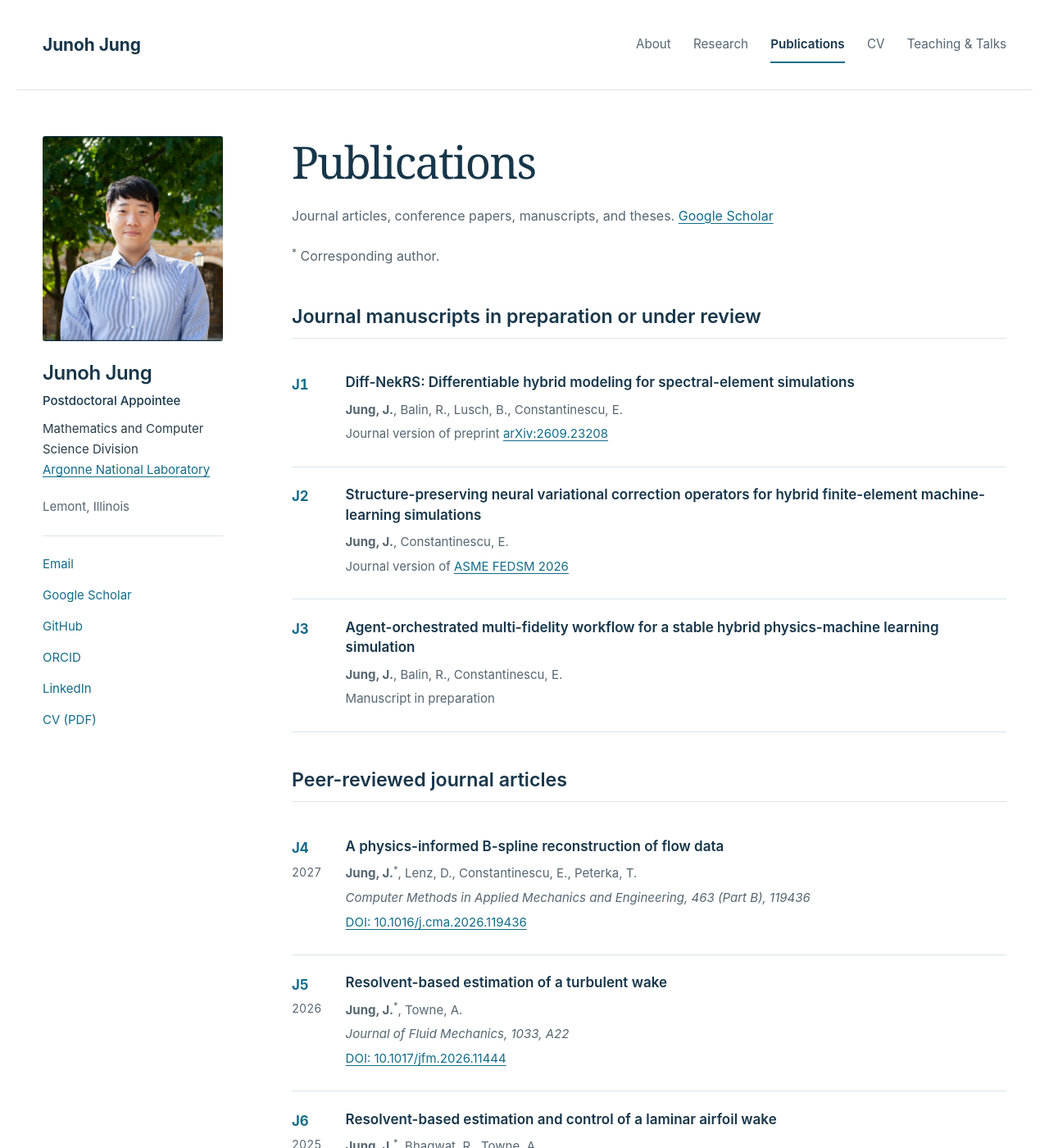
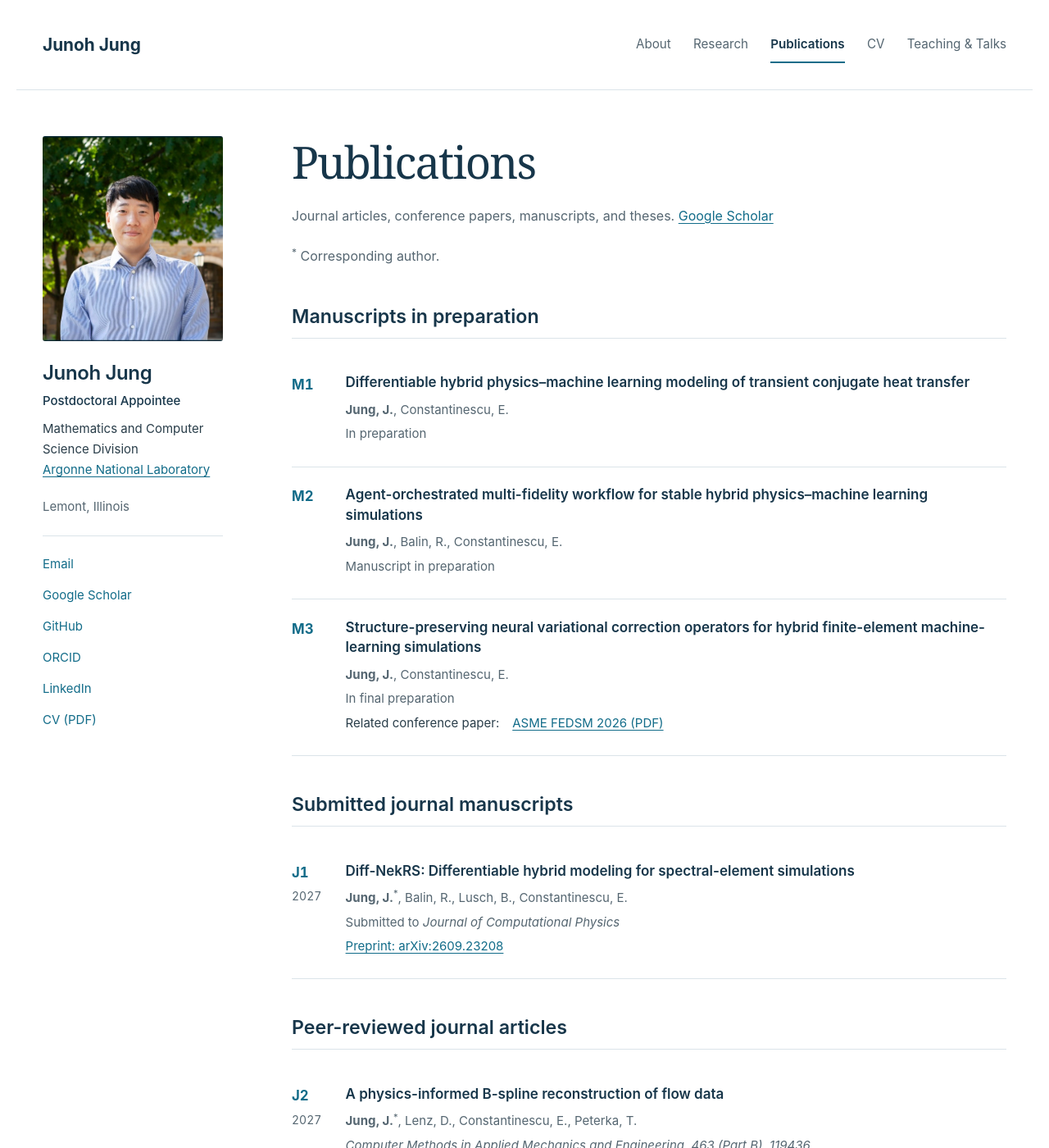
Before and after one commit to junohjung/junohjung.github.io, a Jekyll site: the page built from _pages/publications.md, in a window 1280 px wide and 1400 px high. Shown: the whole window at 82% size. Built offline with Jekyll 4.4.1, drawn with Linux system fonts in a browser that asks for light colours; some of the changed text lies outside the part shown.

Commit message:
Update public CV and research citations to October 28 revision

```diff
--- a/_includes/author-profile.html
+++ b/_includes/author-profile.html
@@ -1,4 +1,4 @@
 <div class="profile">
 {% if site.author.avatar %}<img class="profile-photo" src="{{ site.author.avatar | prepend: '/images/' | relative_url }}" alt="Junoh Jung" width="220" height="250">{% else %}<div class="profile-monogram" aria-hidden="true">JJ</div>{% endif %}
 <h2>Junoh Jung</h2><p class="profile-role">Postdoctoral Appointee</p><p>Mathematics and Computer Science Division<br><a href="https://www.anl.gov/profile/junoh-jung">Argonne National Laboratory</a></p><p class="profile-location">Lemont, Illinois</p>
-<ul class="profile-links"><li><a href="mailto:jjung@anl.gov">Email</a></li><li><a href="https://scholar.google.com/citations?user=CN8U92sAAAAJ">Google Scholar</a></li><li><a href="https://github.com/junohjung">GitHub</a></li><li><a href="https://orcid.org/0000-0003-0962-3127">ORCID</a></li><li><a href="https://www.linkedin.com/in/junoh-j/">LinkedIn</a></li><li><a href="{{ '/files/CV_Jung_2026-10-16_public.pdf' | relative_url }}">CV (PDF)</a></li></ul></div>
+<ul class="profile-links"><li><a href="mailto:jjung@anl.gov">Email</a></li><li><a href="https://scholar.google.com/citations?user=CN8U92sAAAAJ">Google Scholar</a></li><li><a href="https://github.com/junohjung">GitHub</a></li><li><a href="https://orcid.org/0000-0003-0962-3127">ORCID</a></li><li><a href="https://www.linkedin.com/in/junoh-j/">LinkedIn</a></li><li><a href="{{ '/files/CV_Junoh_Jung_2026-10-28_public.pdf' | relative_url }}">CV (PDF)</a></li></ul></div>
--- a/_pages/publications.md
+++ b/_pages/publications.md
@@ -9,41 +9,55 @@ excerpt: "Junoh Jung's publications in computational fluid dynamics, scientific
 
 <p class="section-intro"><sup>*</sup> Corresponding author.</p>
 
-<span id="manuscripts-in-preparation" aria-hidden="true"></span>
+<h2 id="manuscripts-in-preparation">Manuscripts in preparation</h2>
 
-<h2 id="journal-manuscripts">Journal manuscripts in preparation or under review</h2>
+<article class="publication" id="transient-conjugate-heat-transfer">
+  <div class="pub-year"><strong class="pub-number">M1</strong></div>
+  <div>
+    <h3>Differentiable hybrid physics–machine learning modeling of transient conjugate heat transfer</h3>
+    <p class="pub-authors"><strong>Jung, J.</strong>, Constantinescu, E.</p>
+    <p class="pub-venue">In preparation</p>
+  </div>
+</article>
 
-<article class="publication" id="in-preparation-2">
-  <div class="pub-year"><strong class="pub-number">J1</strong></div>
+<article class="publication" id="in-preparation-1">
+  <div class="pub-year"><strong class="pub-number">M2</strong></div>
   <div>
-    <h3>Diff-NekRS: Differentiable hybrid modeling for spectral-element simulations</h3>
-    <p class="pub-authors"><strong>Jung, J.</strong>, Balin, R., Lusch, B., Constantinescu, E.</p>
-    <p class="pub-venue">Journal version of preprint <a href="https://arxiv.org/abs/2609.23208">arXiv:2609.23208</a></p>
+    <h3>Agent-orchestrated multi-fidelity workflow for stable hybrid physics–machine learning simulations</h3>
+    <p class="pub-authors"><strong>Jung, J.</strong>, Balin, R., Constantinescu, E.</p>
+    <p class="pub-venue">Manuscript in preparation</p>
   </div>
 </article>
 
 <article class="publication" id="in-preparation-3">
-  <div class="pub-year"><strong class="pub-number">J2</strong></div>
+  <div class="pub-year"><strong class="pub-number">M3</strong></div>
   <div>
     <h3>Structure-preserving neural variational correction operators for hybrid finite-element machine-learning simulations</h3>
     <p class="pub-authors"><strong>Jung, J.</strong>, Constantinescu, E.</p>
-    <p class="pub-venue">Journal version of <a href="https://arxiv.org/pdf/2601.20019">ASME FEDSM 2026</a></p>
+    <p class="pub-venue">In final preparation</p>
+    <p class="pub-links">Related conference paper: <a href="https://arxiv.org/pdf/2601.20019">ASME FEDSM 2026 (PDF)</a></p>
   </div>
 </article>
 
-<article class="publication" id="in-preparation-1">
-  <div class="pub-year"><strong class="pub-number">J3</strong></div>
+<span id="preprints" aria-hidden="true"></span>
+<h2 id="journal-manuscripts">Submitted journal manuscripts</h2>
+
+<article class="publication" id="in-preparation-2">
+  <div class="pub-year"><strong class="pub-number">J1</strong><span class="pub-date">2027</span></div>
   <div>
-    <h3>Agent-orchestrated multi-fidelity workflow for a stable hybrid physics-machine learning simulation</h3>
-    <p class="pub-authors"><strong>Jung, J.</strong>, Balin, R., Constantinescu, E.</p>
-    <p class="pub-venue">Manuscript in preparation</p>
+    <span id="diff-nekrs-preprint-2026" aria-hidden="true"></span>
+    <span id="preprint-1" aria-hidden="true"></span>
+    <h3>Diff-NekRS: Differentiable hybrid modeling for spectral-element simulations</h3>
+    <p class="pub-authors"><strong>Jung, J.</strong><sup>*</sup>, Balin, R., Lusch, B., Constantinescu, E.</p>
+    <p class="pub-venue">Submitted to <em>Journal of Computational Physics</em></p>
+    <p class="pub-links"><a href="https://arxiv.org/abs/2609.23208">Preprint: arXiv:2609.23208</a></p>
   </div>
 </article>
 
 <h2 id="journal-articles">Peer-reviewed journal articles</h2>
 
 <article class="publication" id="pibsr-2026">
-  <div class="pub-year"><strong class="pub-number">J4</strong><span class="pub-date">2027</span></div>
+  <div class="pub-year"><strong class="pub-number">J2</strong><span class="pub-date">2027</span></div>
   <div>
     <span id="journal-1" aria-hidden="true"></span>
     <h3><a href="https://doi.org/10.1016/j.cma.2026.119436">A physics-informed B-spline reconstruction of flow data</a></h3>
@@ -54,7 +68,7 @@ excerpt: "Junoh Jung's publications in computational fluid dynamics, scientific
 </article>
 
 <article class="publication" id="turbulent-wake-2026">
-  <div class="pub-year"><strong class="pub-number">J5</strong><span class="pub-date">2026</span></div>
+  <div class="pub-year"><strong class="pub-number">J3</strong><span class="pub-date">2026</span></div>
   <div>
     <span id="journal-2" aria-hidden="true"></span>
     <h3><a href="https://doi.org/10.1017/jfm.2026.11444">Resolvent-based estimation of a turbulent wake</a></h3>
@@ -65,7 +79,7 @@ excerpt: "Junoh Jung's publications in computational fluid dynamics, scientific
 </article>
 
 <article class="publication" id="laminar-airfoil-wake-2025">
-  <div class="pub-year"><strong class="pub-number">J6</strong><span class="pub-date">2025</span></div>
+  <div class="pub-year"><strong class="pub-number">J4</strong><span class="pub-date">2025</span></div>
   <div>
     <span id="journal-3" aria-hidden="true"></span>
     <h3><a href="https://doi.org/10.1017/jfm.2025.10423">Resolvent-based estimation and control of a laminar airfoil wake</a></h3>
@@ -77,7 +91,7 @@ excerpt: "Junoh Jung's publications in computational fluid dynamics, scientific
 </article>
 
 <article class="publication" id="harmonic-resolvent-2024">
-  <div class="pub-year"><strong class="pub-number">J7</strong><span class="pub-date">2024</span></div>
+  <div class="pub-year"><strong class="pub-number">J5</strong><span class="pub-date">2024</span></div>
   <div>
     <span id="journal-4" aria-hidden="true"></span>
     <h3><a href="https://doi.org/10.1007/s00162-024-00694-1">Efficient harmonic resolvent analysis via time stepping</a></h3>
@@ -88,7 +102,7 @@ excerpt: "Junoh Jung's publications in computational fluid dynamics, scientific
 </article>
 
 <article class="publication" id="wiener-hopf-2022">
-  <div class="pub-year"><strong class="pub-number">J8</strong><span class="pub-date">2022</span></div>
+  <div class="pub-year"><strong class="pub-number">J6</strong><span class="pub-date">2022</span></div>
   <div>
     <span id="journal-5" aria-hidden="true"></span>
     <h3><a href="https://doi.org/10.1017/jfm.2022.102">Resolvent-based tools for optimal estimation and control via the Wiener–Hopf formalism</a></h3>
@@ -98,34 +112,20 @@ excerpt: "Junoh Jung's publications in computational fluid dynamics, scientific
   </div>
 </article>
 
-<span id="preprints" aria-hidden="true"></span>
-
-<h2 id="conference-manuscripts">Conference manuscripts and forthcoming papers</h2>
+<span id="conference-manuscripts" aria-hidden="true"></span>
+<h2 id="conference-papers">Conference papers and proceedings</h2>
 
 <article class="publication" id="conference-1">
   <div class="pub-year"><strong class="pub-number">C1</strong><span class="pub-date">2027</span></div>
   <div>
-    <h3>Agent-Orchestrated Multi-Fidelity Workflow for Stable Hybrid Physics–Machine Learning Simulations</h3>
-    <p class="pub-authors"><strong>Jung, J.</strong>, Constantinescu, E., Balin, R.</p>
+    <h3>Agent-orchestrated multi-fidelity workflow for stable hybrid physics–machine learning simulations</h3>
+    <p class="pub-authors"><strong>Jung, J.</strong>, Balin, R., Constantinescu, E.</p>
     <p class="pub-venue"><em>AIAA SciTech Forum</em> · <strong>Forthcoming</strong></p>
   </div>
 </article>
 
-<article class="publication" id="diff-nekrs-preprint-2026">
+<article class="publication" id="conference-2">
   <div class="pub-year"><strong class="pub-number">C2</strong><span class="pub-date">2026</span></div>
-  <div>
-    <span id="preprint-1" aria-hidden="true"></span>
-    <h3><a href="https://arxiv.org/abs/2609.23208">Diff-NekRS: A scalable differentiable framework for multi-timestep solver-in-the-loop training</a></h3>
-    <p class="pub-authors"><strong>Jung, J.</strong><sup>*</sup>, Balin, R., Lusch, B., Constantinescu, E.</p>
-    <p class="pub-venue">Submitted</p>
-    <p class="pub-links"><a href="https://arxiv.org/abs/2609.23208">arXiv:2609.23208</a></p>
-  </div>
-</article>
-
-<h2 id="conference-papers">Conference papers and proceedings</h2>
-
-<article class="publication" id="conference-2">
-  <div class="pub-year"><strong class="pub-number">C3</strong><span class="pub-date">2026</span></div>
   <div>
     <h3><a href="https://doi.org/10.2514/6.2026-4474">A hybrid physics–machine-learning framework for enhancing a coarse-grid spectral element solver for large-scale computing</a></h3>
     <p class="pub-authors"><strong>Jung, J.</strong>, Constantinescu, E., Balin, R., Lusch, B.</p>
@@ -135,16 +135,16 @@ excerpt: "Junoh Jung's publications in computational fluid dynamics, scientific
 </article>
 
 <article class="publication" id="conference-3">
-  <div class="pub-year"><strong class="pub-number">C4</strong><span class="pub-date">2026</span></div>
+  <div class="pub-year"><strong class="pub-number">C3</strong><span class="pub-date">2026</span></div>
   <div>
-    <h3><a href="https://arxiv.org/pdf/2601.20019">Learning Differentiable Weak-Form Corrections to Accelerate Finite Element Simulations</a></h3>
+    <h3><a href="https://arxiv.org/pdf/2601.20019">Learning differentiable weak-form corrections to accelerate finite element simulations</a></h3>
     <p class="pub-authors"><strong>Jung, J.</strong>, Constantinescu, E.</p>
-    <p class="pub-venue"><em>ASME FEDSM</em></p>
+    <p class="pub-venue"><em>ASME FEDSM 2026</em></p>
   </div>
 </article>
 
 <article class="publication" id="conference-4">
-  <div class="pub-year"><strong class="pub-number">C5</strong><span class="pub-date">2026</span></div>
+  <div class="pub-year"><strong class="pub-number">C4</strong><span class="pub-date">2026</span></div>
   <div>
     <h3>Toward resolvent-based estimation and control of wavepackets in supersonic turbulent jets</h3>
     <p class="pub-authors">Zhou, Y., Towne, A., <strong>Jung, J.</strong>, Bhagwat, R., Martini, E., Jordan, P., Audiffred, D., Maia, I., Cavalieri, A. V. G.</p>
@@ -153,7 +153,7 @@ excerpt: "Junoh Jung's publications in computational fluid dynamics, scientific
 </article>
 
 <article class="publication" id="conference-5">
-  <div class="pub-year"><strong class="pub-number">C6</strong><span class="pub-date">2024</span></div>
+  <div class="pub-year"><strong class="pub-number">C5</strong><span class="pub-date">2024</span></div>
   <div>
     <h3>Resolvent-based estimation of wavepackets in turbulent jets</h3>
     <p class="pub-authors">Towne, A., Bhagwat, R., Zhou, Y., <strong>Jung, J.</strong>, Martini, E., Jordan, P., Audiffred, D. B. S., Maia, I., Cavalieri, A. V. G.</p>
@@ -162,7 +162,7 @@ excerpt: "Junoh Jung's publications in computational fluid dynamics, scientific
 </article>
 
 <article class="publication" id="conference-6">
-  <div class="pub-year"><strong class="pub-number">C7</strong><span class="pub-date">2024</span></div>
+  <div class="pub-year"><strong class="pub-number">C6</strong><span class="pub-date">2024</span></div>
   <div>
     <h3>Resolvent-based estimation and control of wakes and jets</h3>
     <p class="pub-authors">Towne, A., <strong>Jung, J.</strong>, Bhagwat, R., Zhou, Y., Paulson, J.</p>
@@ -171,7 +171,7 @@ excerpt: "Junoh Jung's publications in computational fluid dynamics, scientific
 </article>
 
 <article class="publication" id="conference-7">
-  <div class="pub-year"><strong class="pub-number">C8</strong><span class="pub-date">2024</span></div>
+  <div class="pub-year"><strong class="pub-number">C7</strong><span class="pub-date">2024</span></div>
   <div>
     <h3>Toward turbulent wake estimation using a resolvent-based approach</h3>
     <p class="pub-authors"><strong>Jung, J.</strong>, Towne, A.</p>
@@ -180,7 +180,7 @@ excerpt: "Junoh Jung's publications in computational fluid dynamics, scientific
 </article>
 
 <article class="publication" id="conference-8">
-  <div class="pub-year"><strong class="pub-number">C9</strong><span class="pub-date">2023</span></div>
+  <div class="pub-year"><strong class="pub-number">C8</strong><span class="pub-date">2023</span></div>
   <div>
     <h3>Resolvent-based estimation of laminar flow around an airfoil</h3>
     <p class="pub-authors"><strong>Jung, J.</strong>, Bhagwat, R., Towne, A.</p>
```
Also changed, not shown: _pages/cv.md (+24 -8 lines), _pages/research.md (+10 -10 lines), _pages/research_mgm.md (+15 -13 lines), index.md (+1 -1 lines), 1 other file.
